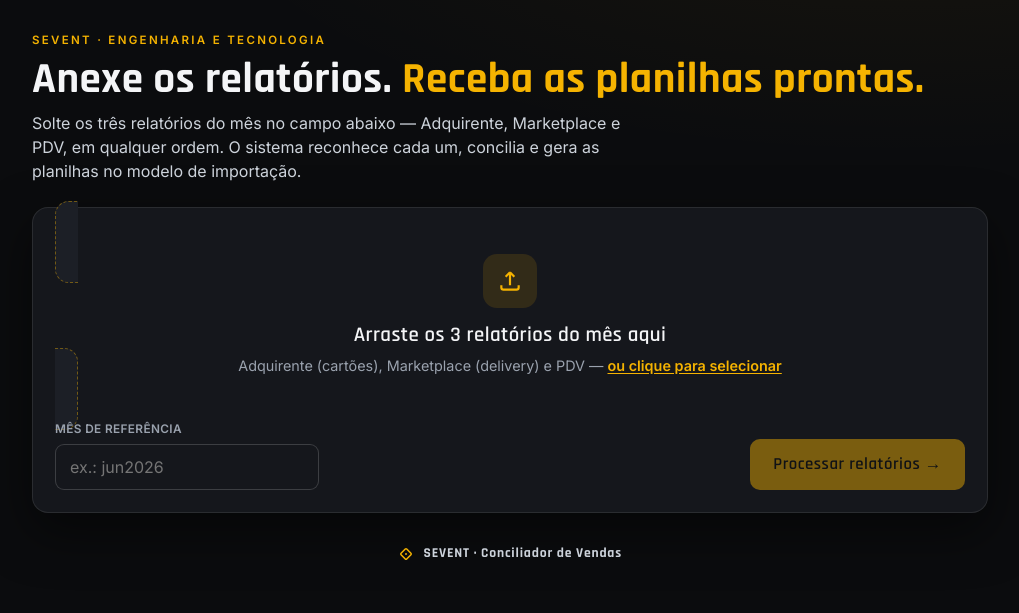
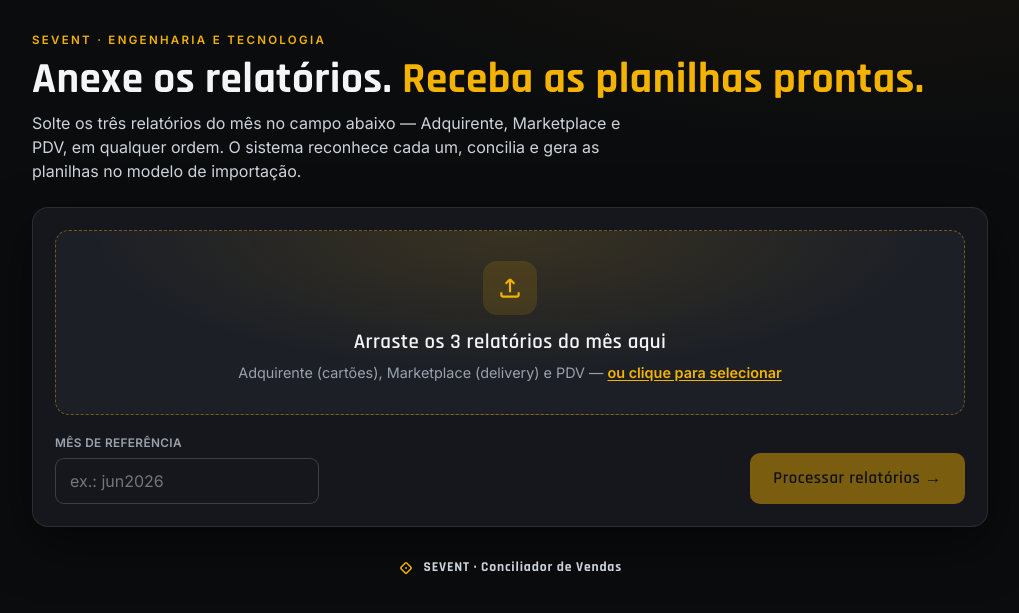
Before and after one commit to pvpatriota/conciliador-vendas-sistema-financeiro, a Flask app: page / in a window 1280 px wide. Shown: the part 62-675 px from the top of the page, without its empty margins (130-1149 px from the left). Run offline with Flask 3, Linux system fonts and the light colour scheme.

Commit message:
Corrige area de upload quebrada (label inline -> display:block)
O .dropzone e um <label> (inline por padrao); sem display:block a borda
tracejada fragmentava em pedacos. Adiciona display:block.

Co-Authored-By: Claude Opus 4.8 <noreply@anthropic.com>

```diff
--- a/webapp/static/style.css
+++ b/webapp/static/style.css
@@ -37,7 +37,7 @@ a{color:var(--gold)}
 .panel{background:var(--surface); border:1px solid var(--line); border-radius:var(--radius); box-shadow:var(--shadow); padding:22px}
 
 /* dropzone */
-.dropzone{border:1.6px dashed var(--gold-line); border-radius:14px; cursor:pointer;
+.dropzone{display:block; border:1.6px dashed var(--gold-line); border-radius:14px; cursor:pointer;
   background:radial-gradient(600px 200px at 50% 0%, var(--gold-soft), transparent 70%), var(--surface-2);
   padding:30px 22px; text-align:center; transition:border-color .2s, background .2s}
 .dropzone.drag{border-color:var(--gold); background:var(--gold-soft)}
```
